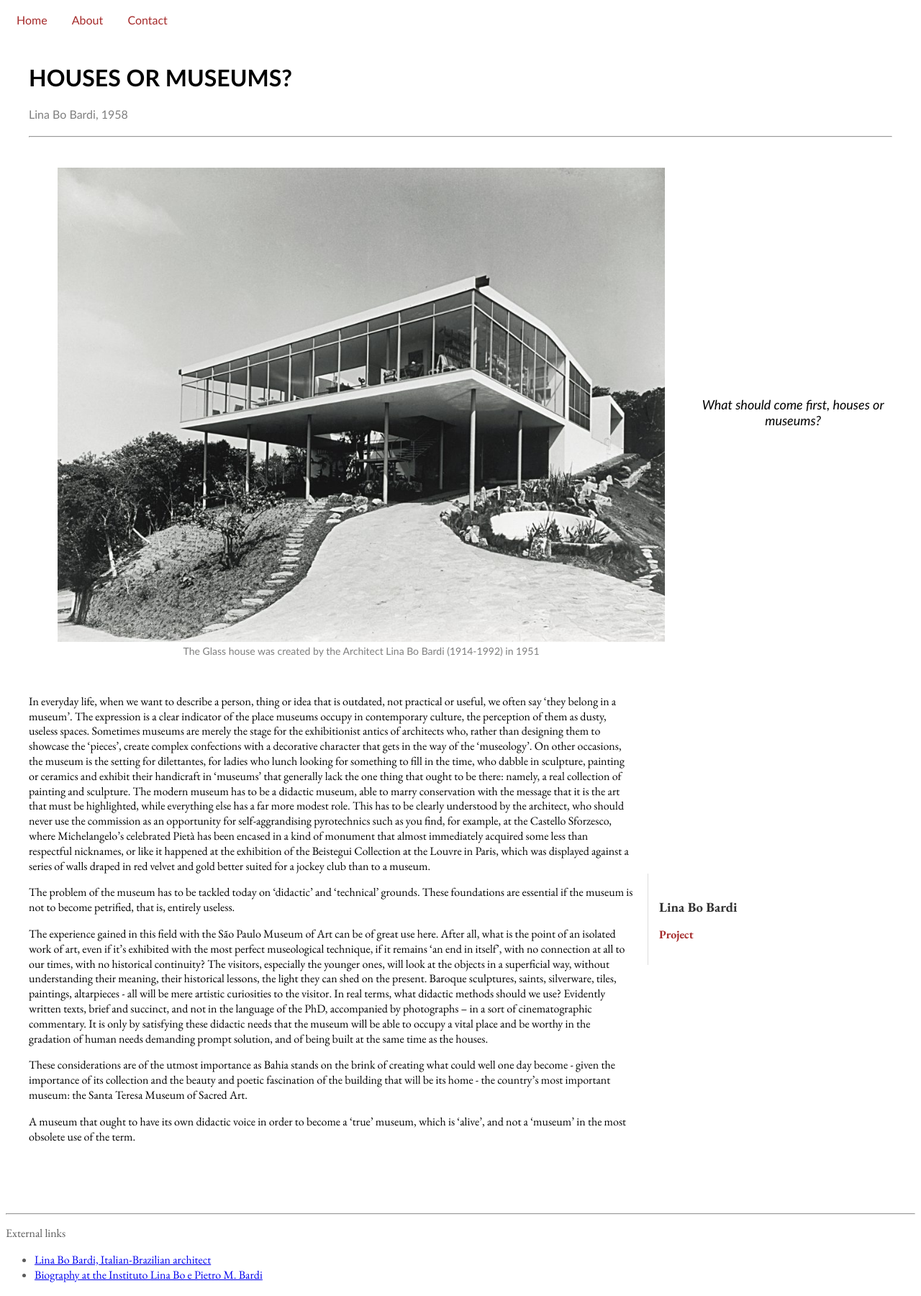
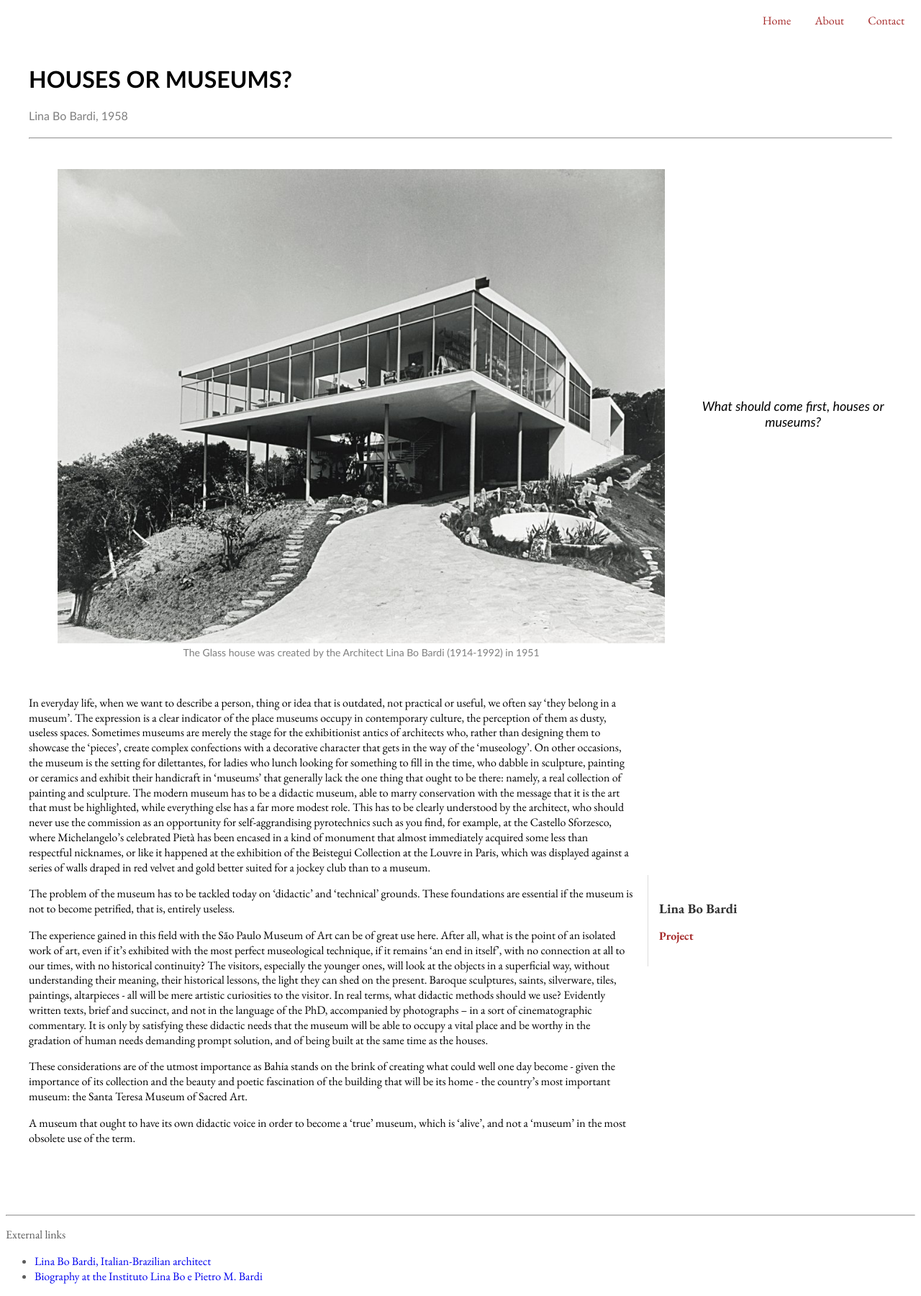
Before and after one commit to QingyiGan/ubiquitous-disco, a plain HTML site: page a4/a4.html in a window 1280 px wide. Shown: the whole page at 72% size. Drawn offline with nearby package versions, Linux system fonts and the light colour scheme.

Commit message:
Update styles.css

```diff
--- a/a4/styles.css
+++ b/a4/styles.css
@@ -1,7 +1,7 @@
 .top-nav {
     padding: 10px 0;
-    text-align:left;
-    font-family: "Futura", "Trebuchet MS", Arial, sans-serif;
+    text-align:right;
+    font-family: "EB Garamond", serif;
 
 }
 
@@ -19,7 +19,7 @@
 .top-nav ul li a {
     color:brown;
     text-decoration: none;
-    font-family: "Futura", "Trebuchet MS", Arial, sans-serif;
+    font-family: "EB Garamond", serif;
 }
 
 .main-content {
@@ -133,3 +133,16 @@ img {
     line-height: 130%;
     font-family: "EB Garamond", serif;
 }
+
+.footer a {
+    text-decoration:none;
+    text-decoration-color:brown;
+}
+
+.footer a:hover {
+    text-decoration-color: green;
+}
+
+.footer a:target{
+    color:brown;
+}
```
